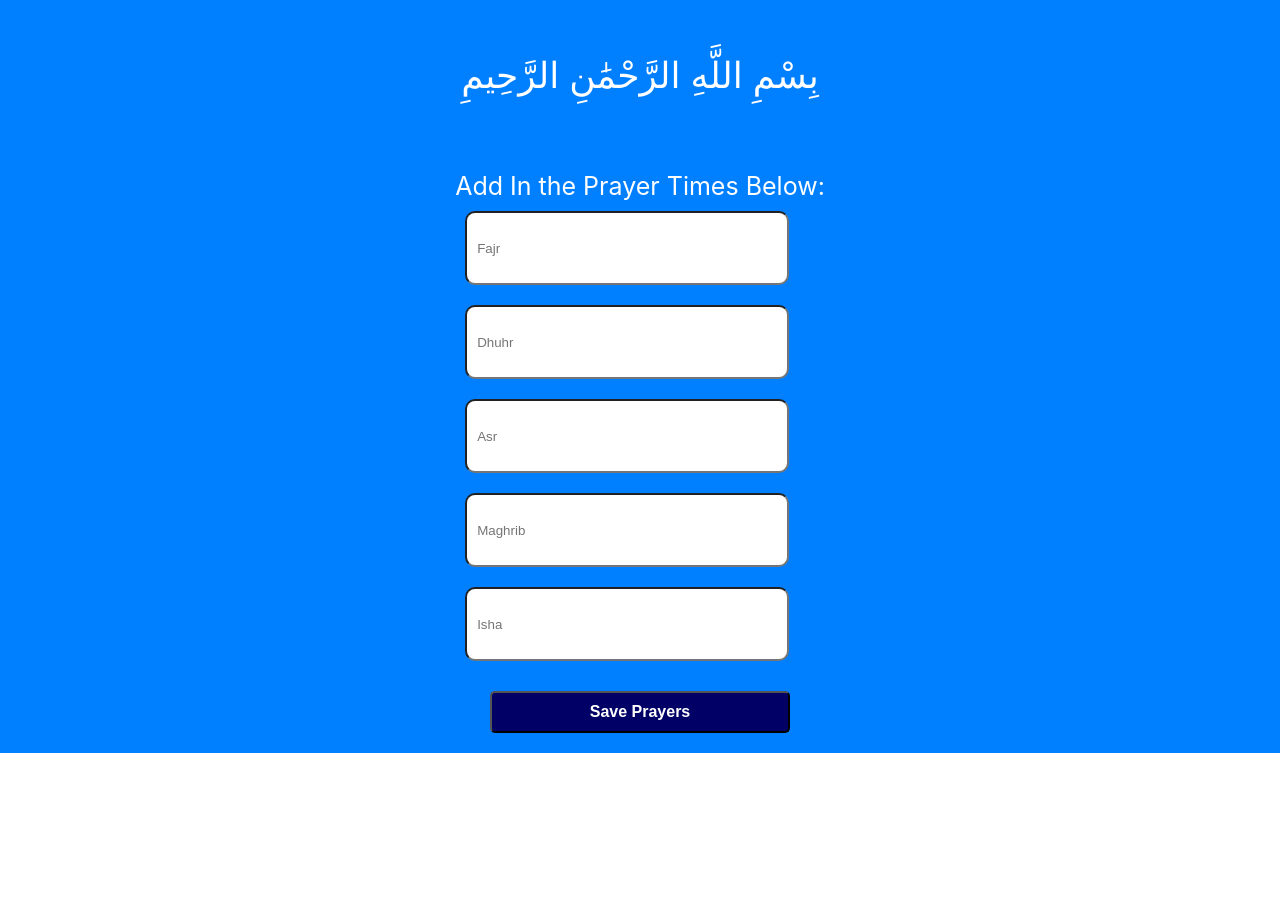
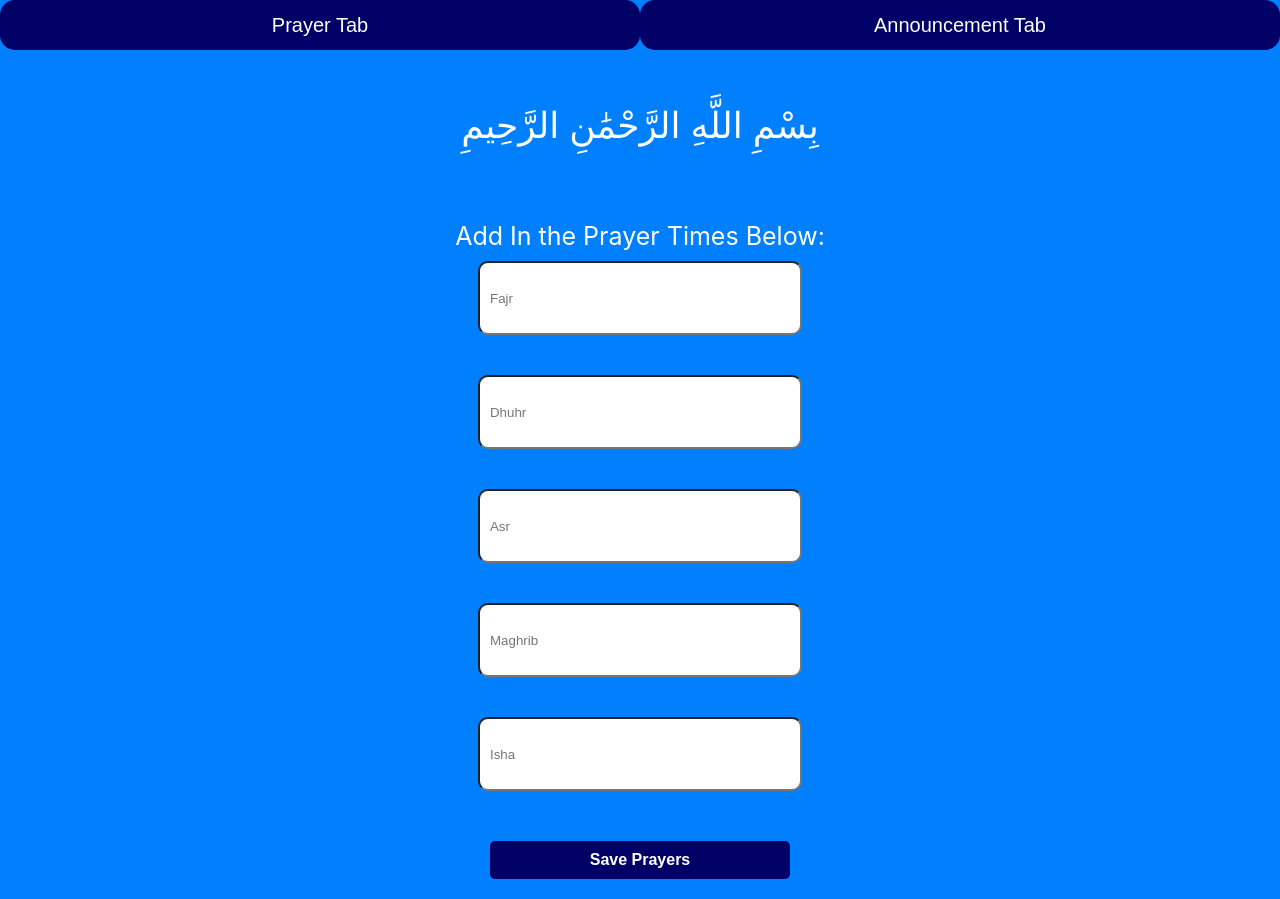
Before and after one commit to Abdull118/ISOG-AdminApp-PWA, a React (Create React App) app: page / in a window 1280 px wide. Before the commit the page ends 800 px from the top, so only its background shows below. Built offline with nearby package versions, Linux system fonts and the light colour scheme.

Commit message:
updated to include announcements

```diff
--- a/package.json
+++ b/package.json
@@ -9,6 +9,7 @@
     "axios": "^1.6.2",
     "react": "^18.2.0",
     "react-dom": "^18.2.0",
+    "react-router-dom": "^6.21.1",
     "react-scripts": "5.0.1",
     "web-vitals": "^2.1.4"
   },
--- a/src/App.css
+++ b/src/App.css
@@ -1,3 +1,7 @@
+body{
+  background-color: #007FFF;
+}
+
 .container {
   background-color: #007FFF;
   align-items: center;
@@ -89,3 +93,20 @@ form{
   display: flex;
   flex-direction: column;
 }
+
+.tabs{
+  display: flex;
+  justify-content: center;
+  width: 100%;
+  background-color: #007FFF;
+}
+
+.tabs button{
+  width: 50vw;
+  height: 50px;
+}
+
+a{
+  text-decoration: none;
+  color: #000;
+}
--- a/src/App.js
+++ b/src/App.js
@@ -1,105 +1,27 @@
 import './App.css';
 import { useState } from 'react';
 import axios from 'axios';
+import { BrowserRouter as Router, Routes, Route } from 'react-router-dom';
+import Home from './pages/Home';
+import Admin from './pages/Admin';
 
 function App() {
-  const [fajr, setFajr] = useState('');
-  const [dhuhr, setDhuhr] = useState('');
-  const [asr, setAsr] = useState('');
-  const [maghrib, setMaghrib] = useState('');
-  const [isha, setIsha] = useState('');
-  const [isPrayersSaved, setIsPrayersSaved] = useState(false);
 
-  const handleSavePrayers = (e) => {
-    e.preventDefault();
-    // Create the request body
-    const prayerData = {
-      fajr,
-      dhuhr,
-      asr,
-      maghrib,
-      isha,
-    };
+  return (
+    <>
+      <div className='tabs'>
+        <a href='/'><button>Prayer Tab</button></a>
+        <a href='/admin'><button>Announcement Tab</button></a>
+      </div>
+    <Router>
+        <Routes>
+          <Route path='/' element={<Home />}/>
+          <Route path='/admin' element={<Admin />}/>
+        </Routes>
+      </Router>
 
-    // Make the POST request to your server using Axios
-    axios.post('https://sparkling-jade-cowboy-boots.cyclic.app/savePrayers', prayerData)
-      .then((response) => {
-        if (response.status === 200) {
-          // Prayer data saved successfully
-          console.log('Prayer data saved!');
-          // Reset the form
-          setFajr('');
-          setDhuhr('');
-          setAsr('');
-          setMaghrib('');
-          setIsha('');
-          setIsPrayersSaved(true);
-        } else {
-          console.log('Failed to save prayer data.');
-        }
-      })
-      .catch((error) => {
-        console.log('Error occurred while saving prayer data:', error);
-      });
-  };
-  return (
-    <div className="container">
-      <div className="scrollContainer">
-        <div className="container">
-          <div className="start">
-            بِسْمِ اللَّهِ الرَّحْمَٰنِ الرَّحِيمِ
-          </div>
 
-          <div className="prayerTitle">Add In the Prayer Times Below:</div>
-
-          <form>
-            <input
-              placeholder="Fajr"
-              value={fajr}
-              onChange={(e) => setFajr(e.target.value)}
-              className="prayerInput"
-            />
-            <input
-              placeholder="Dhuhr"
-              value={dhuhr}
-              onChange={(e) => setDhuhr(e.target.value)}
-              className="prayerInput"
-            />
-            <input
-              placeholder="Asr"
-              value={asr}
-              onChange={(e) => setAsr(e.target.value)}
-              className="prayerInput"
-            />
-            <input
-              placeholder="Maghrib"
-              value={maghrib}
-              onChange={(e) => setMaghrib(e.target.value)}
-              className="prayerInput"
-            />
-            <input
-              placeholder="Isha"
-              value={isha}
-              onChange={(e) => setIsha(e.target.value)}
-              className="prayerInput"
-            />
-
-            <button className="button" onClick={handleSavePrayers}>
-              Save Prayers
-            </button>
-          </form>
-
-          {isPrayersSaved ? (
-            <div className="confirmationContainer">
-              <div className="confirmationText">Prayers Saved!</div>
-              <button className="button2" onClick={() => setIsPrayersSaved(false)}>
-                Close
-              </button>
-            </div>
-          ) : null}
-        </div>
-      </div>
-    </div>
+      </>
   );
 }
 
--- /dev/null
+++ b/src/pages/Admin.css
@@ -0,0 +1,67 @@
+.announcements{
+    display: flex;
+    gap: 20px;
+    align-items: center;
+    color: white;
+
+}
+
+.announcements button{
+    height: min-content;
+    width: auto;
+    padding: 5px;
+}
+
+.announcementsContainer{
+    display: flex;
+    flex-direction: column;
+    align-items: center;
+    width: 100%;
+    gap: 30px;
+    padding-top: 60px;
+    font-size: 20px;
+
+}
+
+.announcementsContainer>div:first-child{
+    border: 1px solid lightgray;
+    padding: 20px;
+    box-shadow: 0px 0px 10px rgba(0,0,0,.2);
+    background-color: white;
+}
+
+form textarea{
+    width: 90vw;
+    height: 100px;
+
+}
+
+form{
+    display: flex;
+    align-items: center;
+    gap: 20px;
+}
+
+button{
+    border: 0;
+    border-radius: 15px;
+    padding: 15px;
+    background-color: #006;
+    transition: background-color 0.3s ease;
+    color: white;
+    display: flex;
+    font-size: 20px;
+    justify-content: center;
+    align-items: center;
+    cursor: pointer;
+}
+
+button:hover{
+    background-color: #CDAC2F;
+    border-bottom: 0px !important;
+}
+
+form button{
+    width: auto;
+    height: min-content;
+}
--- /dev/null
+++ b/src/pages/Admin.jsx
@@ -0,0 +1,88 @@
+import React, { useEffect, useState } from 'react'
+import './Admin.css'
+const Admin = () => {
+    const [announcements, setAnnouncements] = useState([])
+    const [newAnnouncement, setNewAnnouncement] = useState('')
+
+    const getAnnouncements = async() =>{
+        try{
+            const response = await fetch('https://sparkling-jade-cowboy-boots.cyclic.app/announcements')
+            const data = await response.json()
+            setAnnouncements(data.annoucements)
+        }catch(error){
+            console.log(error)
+        }
+    }
+
+    const saveAnnouncement = async (e) => {
+        e.preventDefault();
+        try {
+            const response = await fetch('https://sparkling-jade-cowboy-boots.cyclic.app/postAnnouncements', {
+                method: 'POST',
+                headers: {
+                    'Content-Type': 'application/json',
+                },
+                body: JSON.stringify({ annoucements: [...announcements, newAnnouncement] }), // Update the body according to your server's expected format
+            })
+
+            if (!response.ok) {
+                throw new Error(`HTTP error! status: ${response.status}`)
+            }
+
+            const data = await response.json()
+            setAnnouncements(data.annoucements || []) // Update the announcements state
+            setNewAnnouncement('') // Reset the input field after successful save
+            console.log('Announcement saved successfully:', data)
+        } catch (error) {
+            console.log('Error saving announcement:', error)
+        }
+    }
+
+    const deleteAnnouncement = async (index) => {
+        try {
+            const response = await fetch(`https://sparkling-jade-cowboy-boots.cyclic.app/announcement/${index}`, {
+                method: 'DELETE',
+            })
+
+            if (!response.ok) {
+                throw new Error(`HTTP error! status: ${response.status}`)
+            }
+
+            console.log(`Announcement at index ${index} deleted successfully`)
+            // Update the local state to reflect the change
+            setAnnouncements(prevAnnouncements => prevAnnouncements.filter((_, i) => i !== index))
+        } catch (error) {
+            console.log('Error deleting announcement:', error)
+        }
+    }
+
+
+
+    useEffect(()=>{
+        getAnnouncements()
+    }, [newAnnouncement])
+
+  return (
+<div className='announcementsContainer'>
+    <div>
+        Announcements
+    </div>
+
+    {announcements ? announcements.map((announcements, index) =>(
+        <div className='announcements'>
+            <div key={index}>{announcements}</div>
+            <button onClick={() => deleteAnnouncement(index)}>X</button>
+        </div>
+    )): null}
+
+    <form>
+        <textarea type='text' placeholder='Enter New Announcement' onChange={(event) => {setNewAnnouncement(event.target.value)}} value={newAnnouncement}/>
+        <button onClick={saveAnnouncement}>Add Announcement</button>
+    </form>
+
+
+    </div>
+  )
+}
+
+export default Admin
--- /dev/null
+++ b/src/pages/Home.jsx
@@ -0,0 +1,108 @@
+import React from 'react'
+import '../App.css'
+import { useState } from 'react';
+import axios from 'axios';
+
+const Home = () => {
+    const [fajr, setFajr] = useState('');
+    const [dhuhr, setDhuhr] = useState('');
+    const [asr, setAsr] = useState('');
+    const [maghrib, setMaghrib] = useState('');
+    const [isha, setIsha] = useState('');
+    const [isPrayersSaved, setIsPrayersSaved] = useState(false);
+
+    const handleSavePrayers = (e) => {
+      e.preventDefault();
+      // Create the request body
+      const prayerData = {
+        fajr,
+        dhuhr,
+        asr,
+        maghrib,
+        isha,
+      };
+
+      // Make the POST request to your server using Axios
+      axios.post('https://sparkling-jade-cowboy-boots.cyclic.app/savePrayers', prayerData)
+        .then((response) => {
+          if (response.status === 200) {
+            // Prayer data saved successfully
+            console.log('Prayer data saved!');
+            // Reset the form
+            setFajr('');
+            setDhuhr('');
+            setAsr('');
+            setMaghrib('');
+            setIsha('');
+            setIsPrayersSaved(true);
+          } else {
+            console.log('Failed to save prayer data.');
+          }
+        })
+        .catch((error) => {
+          console.log('Error occurred while saving prayer data:', error);
+        });
+    };
+
+  return (
+    <div className="container">
+      <div className="scrollContainer">
+        <div className="container">
+          <div className="start">
+            بِسْمِ اللَّهِ الرَّحْمَٰنِ الرَّحِيمِ
+          </div>
+
+          <div className="prayerTitle">Add In the Prayer Times Below:</div>
+
+          <form>
+            <input
+              placeholder="Fajr"
+              value={fajr}
+              onChange={(e) => setFajr(e.target.value)}
+              className="prayerInput"
+            />
+            <input
+              placeholder="Dhuhr"
+              value={dhuhr}
+              onChange={(e) => setDhuhr(e.target.value)}
+              className="prayerInput"
+            />
+            <input
+              placeholder="Asr"
+              value={asr}
+              onChange={(e) => setAsr(e.target.value)}
+              className="prayerInput"
+            />
+            <input
+              placeholder="Maghrib"
+              value={maghrib}
+              onChange={(e) => setMaghrib(e.target.value)}
+              className="prayerInput"
+            />
+            <input
+              placeholder="Isha"
+              value={isha}
+              onChange={(e) => setIsha(e.target.value)}
+              className="prayerInput"
+            />
+
+            <button className="button" onClick={handleSavePrayers}>
+              Save Prayers
+            </button>
+          </form>
+
+          {isPrayersSaved ? (
+            <div className="confirmationContainer">
+              <div className="confirmationText">Prayers Saved!</div>
+              <button className="button2" onClick={() => setIsPrayersSaved(false)}>
+                Close
+              </button>
+            </div>
+          ) : null}
+        </div>
+      </div>
+    </div>
+  )
+}
+
+export default Home
```
Also changed, not shown: 1 other file (tests, documents, lock files or other folders).
